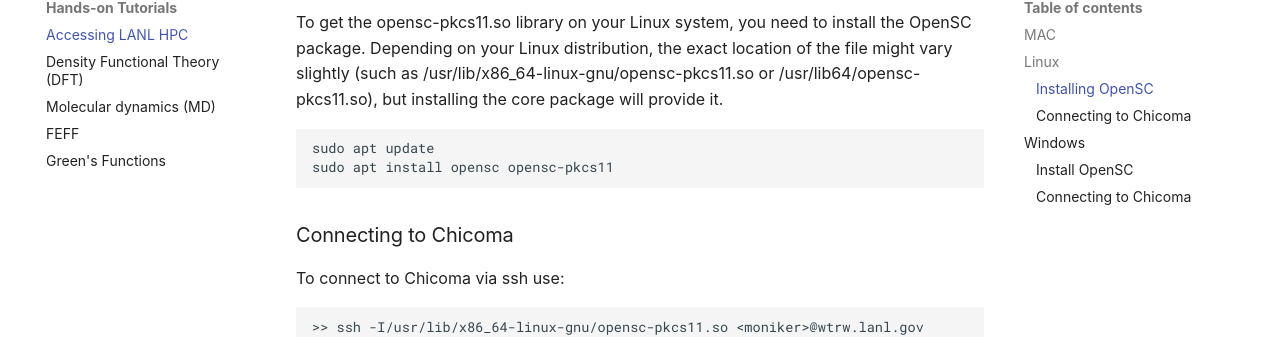
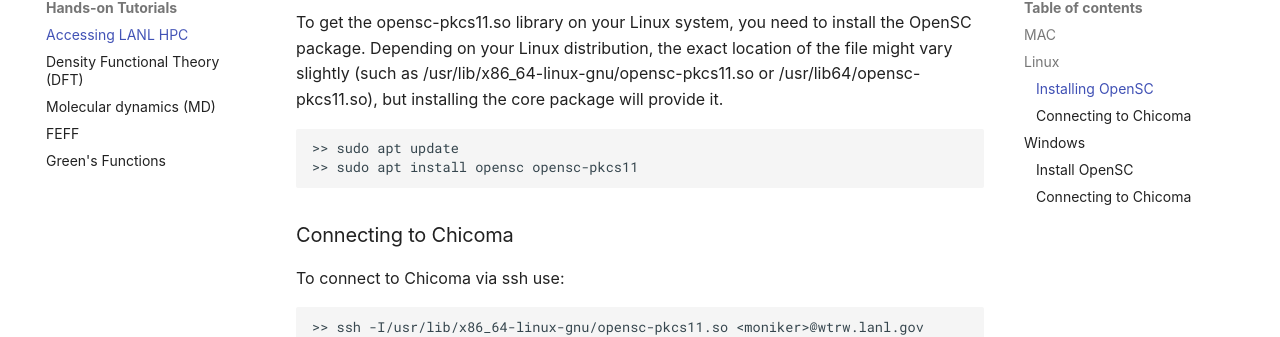
Before and after one commit to LACCMSS/2026, an MkDocs documentation site: the page built from docs/hpc.md, in a window 1280 px wide and 900 px high, scrolled down 710 px. Shown: the part 121-458 px from the top of the window. Built offline with MkDocs 1.6.1 and Material for MkDocs 9.7.7, drawn with Linux system fonts in a browser that asks for light colours; some web fonts are replaced.

Commit message:
Update hpc.md

````diff
--- a/docs/hpc.md
+++ b/docs/hpc.md
@@ -32,8 +32,8 @@
 ### Installing OpenSC
 To get the opensc-pkcs11.so library on your Linux system, you need to install the OpenSC package. Depending on your Linux distribution, the exact location of the file might vary slightly (such as /usr/lib/x86_64-linux-gnu/opensc-pkcs11.so or /usr/lib64/opensc-pkcs11.so), but installing the core package will provide it.
 ```
-sudo apt update
-sudo apt install opensc opensc-pkcs11
+>> sudo apt update
+>> sudo apt install opensc opensc-pkcs11
 ```
 
 ### Connecting to Chicoma
````
